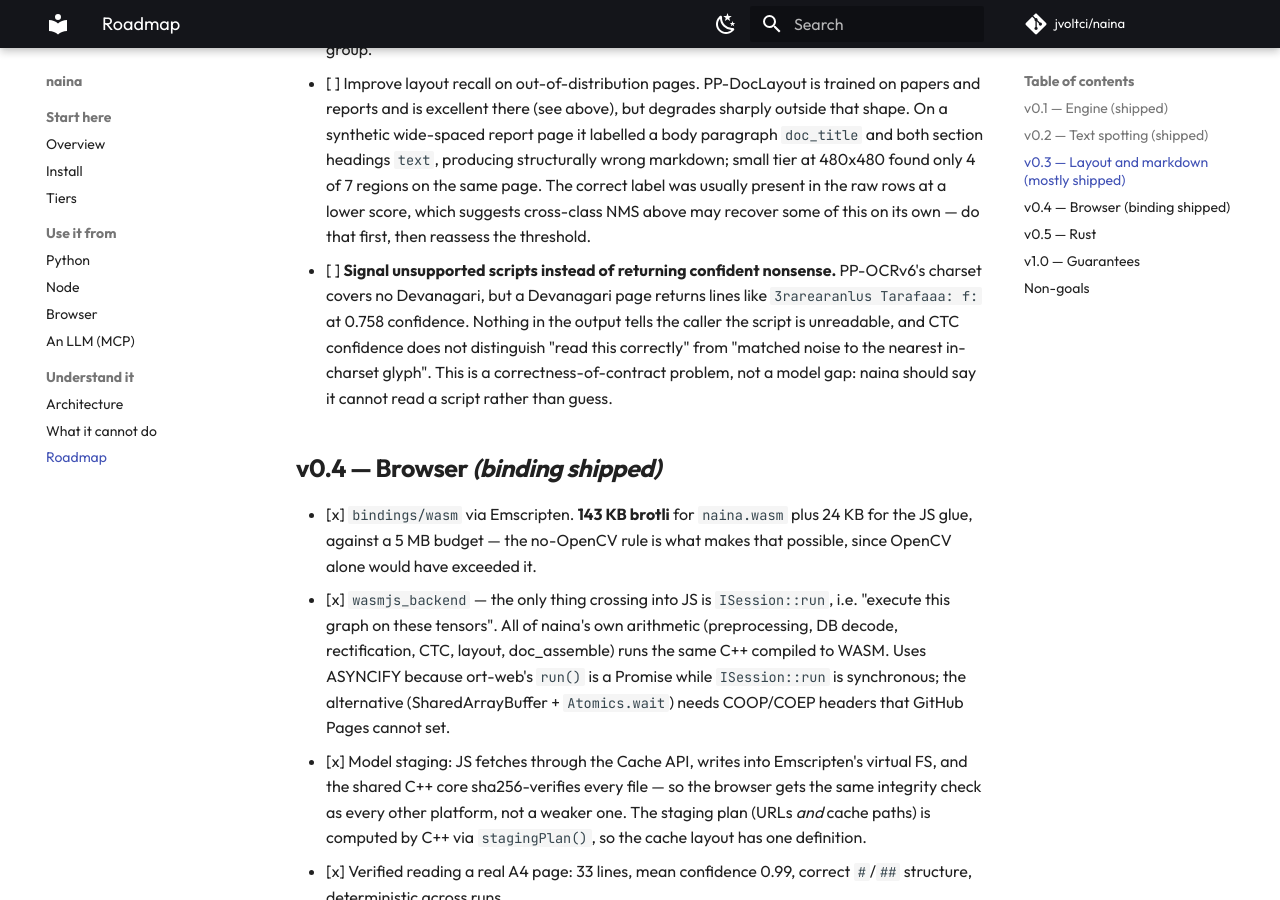
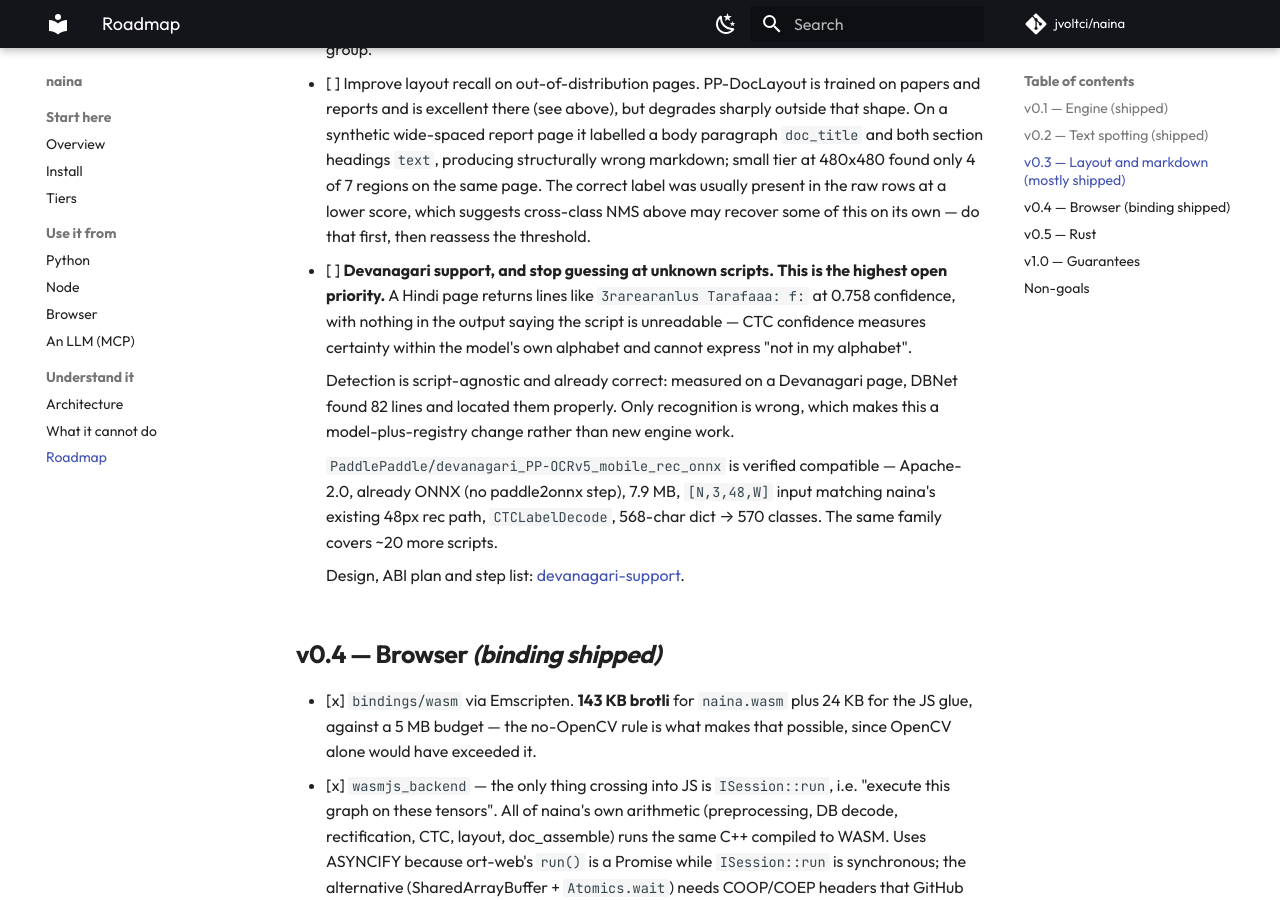
Before and after one commit to jvoltci/naina, an MkDocs documentation site: the page built from docs/ROADMAP.md, in a window 1280 px wide and 900 px high, scrolled down 2212 px. Built offline with MkDocs 1.6.1 and Material for MkDocs 9.7.7, drawn with Linux system fonts in a browser that asks for light colours; comment, search, counter and statistics services are not loaded.

Commit message:
docs: spec Devanagari support, and raise it to top priority
A user fed the live web app a Hindi PDF and got fabricated text back. That
is the worst failure mode naina has: not an error, but fluent-looking
nonsense at 0.758 confidence.

Records what the investigation established, so the fix does not need
rediscovering:

- Detection already works on Devanagari -- 82 lines found and correctly
  located on a real page. Only recognition is wrong, so this is a registry
  and model change, not engine work.
- PaddlePaddle/devanagari_PP-OCRv5_mobile_rec_onnx is verified compatible:
  Apache-2.0, already ONNX so no paddle2onnx step, 7.9 MB, [N,3,48,W] input
  matching naina's existing 48px path, CTCLabelDecode which naina already
  implements, 568-char dict giving 570 classes.
- The same model family covers roughly 20 further scripts.

Design calls for a language axis orthogonal to tier, an additive
config.version 3 carrying a language string, and NAINA_E_UNSUPPORTED rather
than a silent fallback to Latin -- falling back is what causes the current
behaviour.

Also notes what NOT to do: the confidence gap between in-alphabet (0.99
mean) and Devanagari (~0.62) looks separable, but a threshold set on two
samples would be the same kind of unverified guess this project has been
bitten by before. Collect a corpus first; expose the aggregate meanwhile.

```diff
--- a/docs/ROADMAP.md
+++ b/docs/ROADMAP.md
@@ -88,13 +88,24 @@ Turn a bag of lines into a document.
       of 7 regions on the same page. The correct label was usually present in the
       raw rows at a lower score, which suggests cross-class NMS above may recover
       some of this on its own — do that first, then reassess the threshold.
-- [ ] **Signal unsupported scripts instead of returning confident nonsense.**
-      PP-OCRv6's charset covers no Devanagari, but a Devanagari page returns
-      lines like `3rarearanlus Tarafaaa: f:` at 0.758 confidence. Nothing in the
-      output tells the caller the script is unreadable, and CTC confidence does
-      not distinguish "read this correctly" from "matched noise to the nearest
-      in-charset glyph". This is a correctness-of-contract problem, not a model
-      gap: naina should say it cannot read a script rather than guess.
+- [ ] **Devanagari support, and stop guessing at unknown scripts.**
+      **This is the highest open priority.** A Hindi page returns lines like
+      `3rarearanlus Tarafaaa: f:` at 0.758 confidence, with nothing in the output
+      saying the script is unreadable — CTC confidence measures certainty within
+      the model's own alphabet and cannot express "not in my alphabet".
+
+      Detection is script-agnostic and already correct: measured on a Devanagari
+      page, DBNet found 82 lines and located them properly. Only recognition is
+      wrong, which makes this a model-plus-registry change rather than new
+      engine work.
+
+      `PaddlePaddle/devanagari_PP-OCRv5_mobile_rec_onnx` is verified compatible —
+      Apache-2.0, already ONNX (no paddle2onnx step), 7.9 MB, `[N,3,48,W]` input
+      matching naina's existing 48px rec path, `CTCLabelDecode`, 568-char dict →
+      570 classes. The same family covers ~20 more scripts.
+
+      Design, ABI plan and step list:
+      [devanagari-support](https://github.com/jvoltci/naina/blob/master/docs/superpowers/specs/2026-07-29-devanagari-support.md).
 
 ## v0.4 — Browser  *(binding shipped)*
 
```
Also changed, not shown: docs/superpowers/specs/2026-07-29-devanagari-support.md (added, +146 -0 lines).
